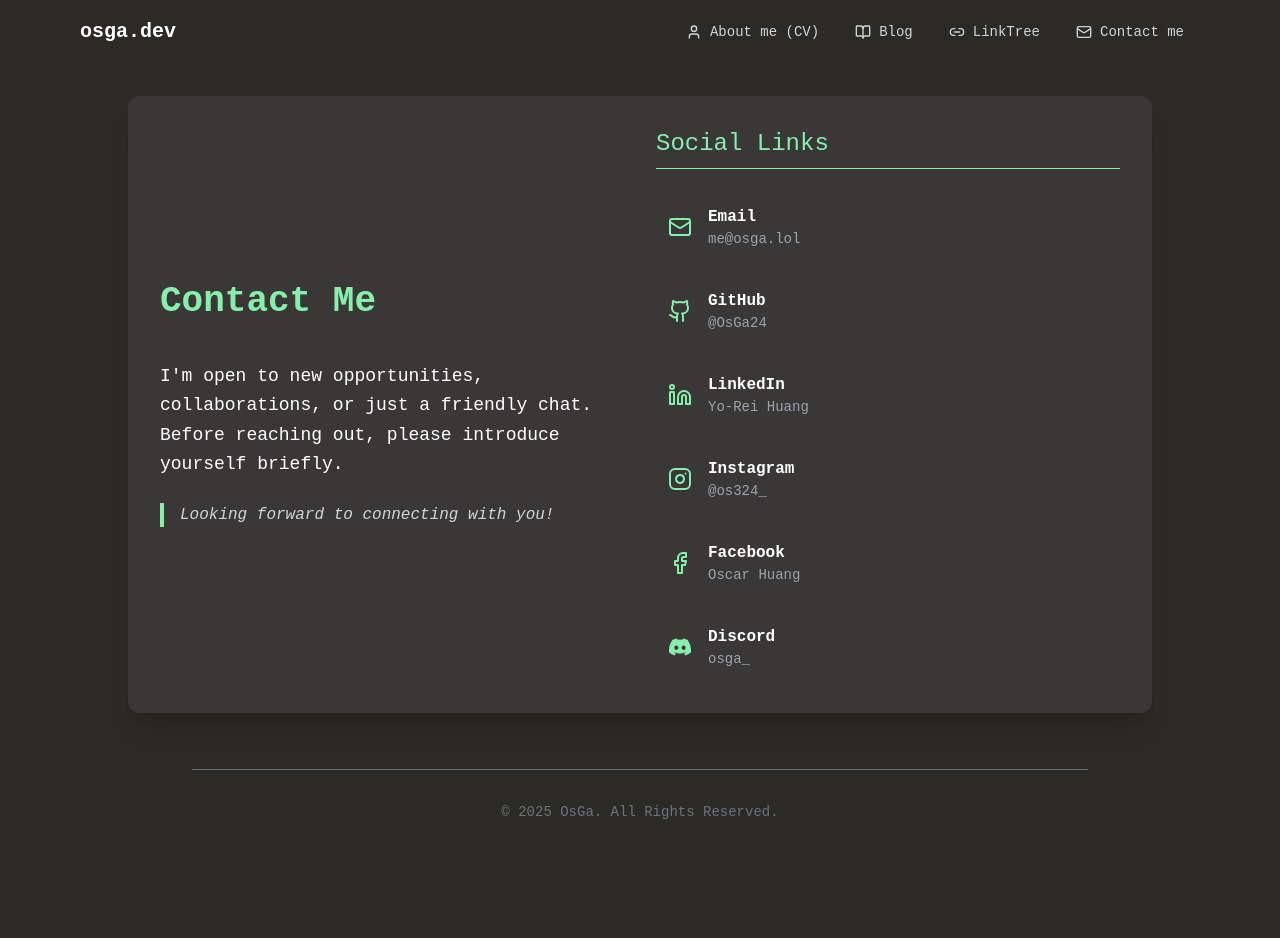
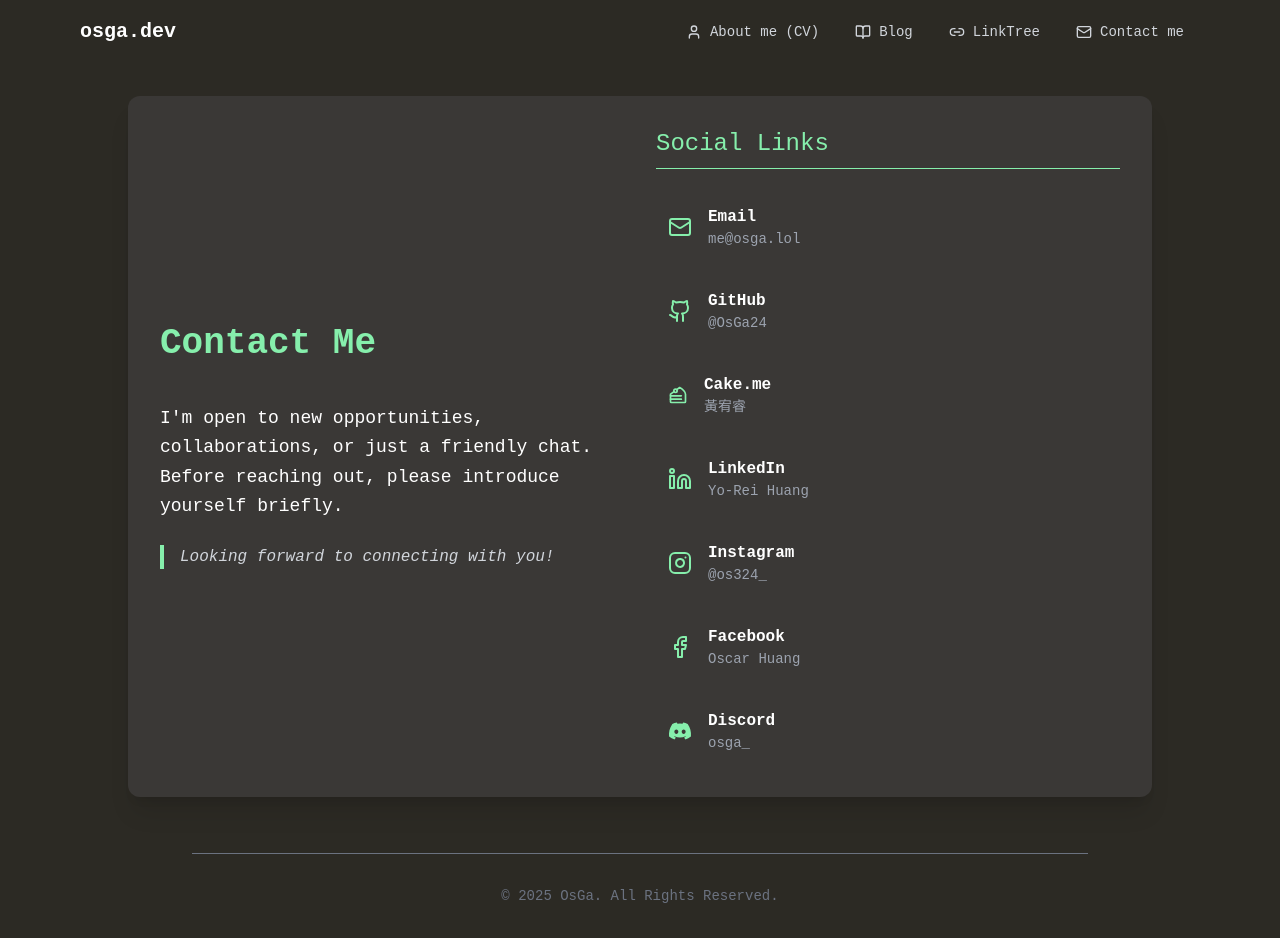
Before and after one commit to osga24/OsGa.dev, a Next.js app: page /contact in a window 1280 px wide. Before the commit the page ends 854 px from the top, so only its background shows below. Built offline with nearby package versions, Linux system fonts and the light colour scheme.

Commit message:
add cake.me link

```diff
--- a/src/app/contact/page.tsx
+++ b/src/app/contact/page.tsx
@@ -7,7 +7,8 @@ import {
   Github,
   Linkedin,
   Instagram,
-  Facebook
+  Facebook,
+  CakeSlice
 } from "lucide-react";
 import Navbar from "@/components/Navbar";
 import Footer from "@/components/Footer";
@@ -31,6 +32,12 @@ export default function ContactPage() {
       label: 'GitHub',
       value: '@OsGa24',
       href: 'https://github.com/OsGa24'
+    },
+    {
+      icon: <CakeSlice className="w-5 h-5" />,
+      label: 'Cake.me',
+      value: '黃宥睿',
+      href: 'https://www.cake.me/me/osga'
     },
     {
       icon: <Linkedin />,
--- a/src/app/linktree/page.tsx
+++ b/src/app/linktree/page.tsx
@@ -9,7 +9,8 @@ import {
   Github,
   Linkedin,
   Instagram,
-  Facebook
+  Facebook,
+  CakeSlice
 } from "lucide-react";
 import { motion } from "framer-motion";
 import Navbar from "@/components/Navbar";
@@ -51,6 +52,12 @@ const LinktreePage: React.FC = () => {
       icon: <Mail className="w-5 h-5" />,
       label: 'Email',
       link: 'mailto:me@osga.lol'
+    },
+    {
+      icon: <CakeSlice className="w-5 h-5" />,
+      label: 'Cake.me',
+      value: '黃宥睿',
+      href: 'https://www.cake.me/me/osga'
     },
     {
       icon: <Linkedin className="w-5 h-5" />,
--- a/src/components/ContactSection.tsx
+++ b/src/components/ContactSection.tsx
@@ -1,6 +1,6 @@
 import React from 'react';
 import { FaDiscord } from 'react-icons/fa';
-import { Mail, Github, Linkedin, Instagram, Facebook } from 'lucide-react';
+import { Mail, Github, Linkedin, Instagram, Facebook, CakeSlice} from 'lucide-react';
 const ContactSection = () => {
   const contacts = [
     {
@@ -14,6 +14,12 @@ const ContactSection = () => {
       label: 'GitHub',
       value: '@OsGa24',
       href: 'https://github.com/OsGa24'
+    },
+    {
+      icon: <CakeSlice className="w-5 h-5" />,
+      label: 'Cake.me',
+      value: '黃宥睿',
+      href: 'https://www.cake.me/me/osga'
     },
     {
       icon: <Linkedin className="w-5 h-5" />,
--- a/src/components/Navbar.tsx
+++ b/src/components/Navbar.tsx
@@ -4,7 +4,6 @@
 import { useState, useEffect } from 'react'
 import Link from 'next/link'
 import { Menu, X, User, BookOpen, Link2, Mail } from 'lucide-react'
-
 const Navbar = () => {
 const [isOpen, setIsOpen] = useState(false)
 const [scrolled, setScrolled] = useState(false)
```
Also changed, not shown: public/usagi.png (added).
